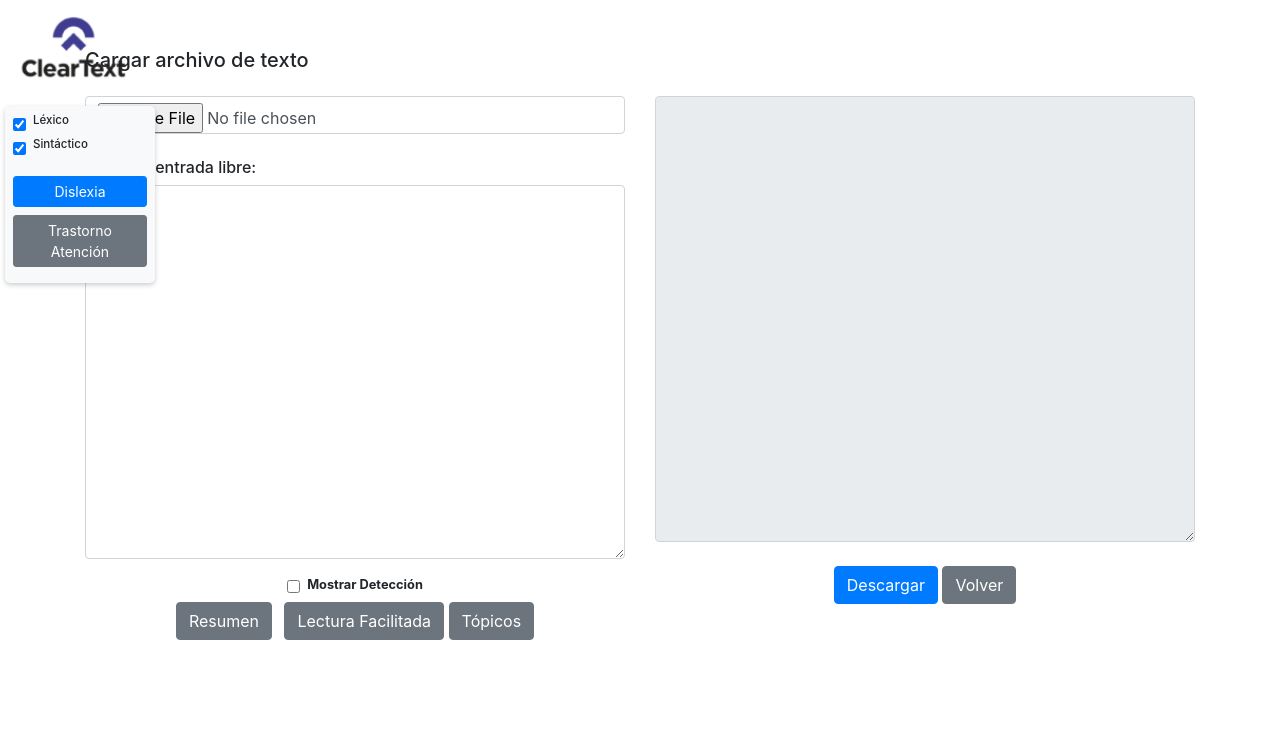
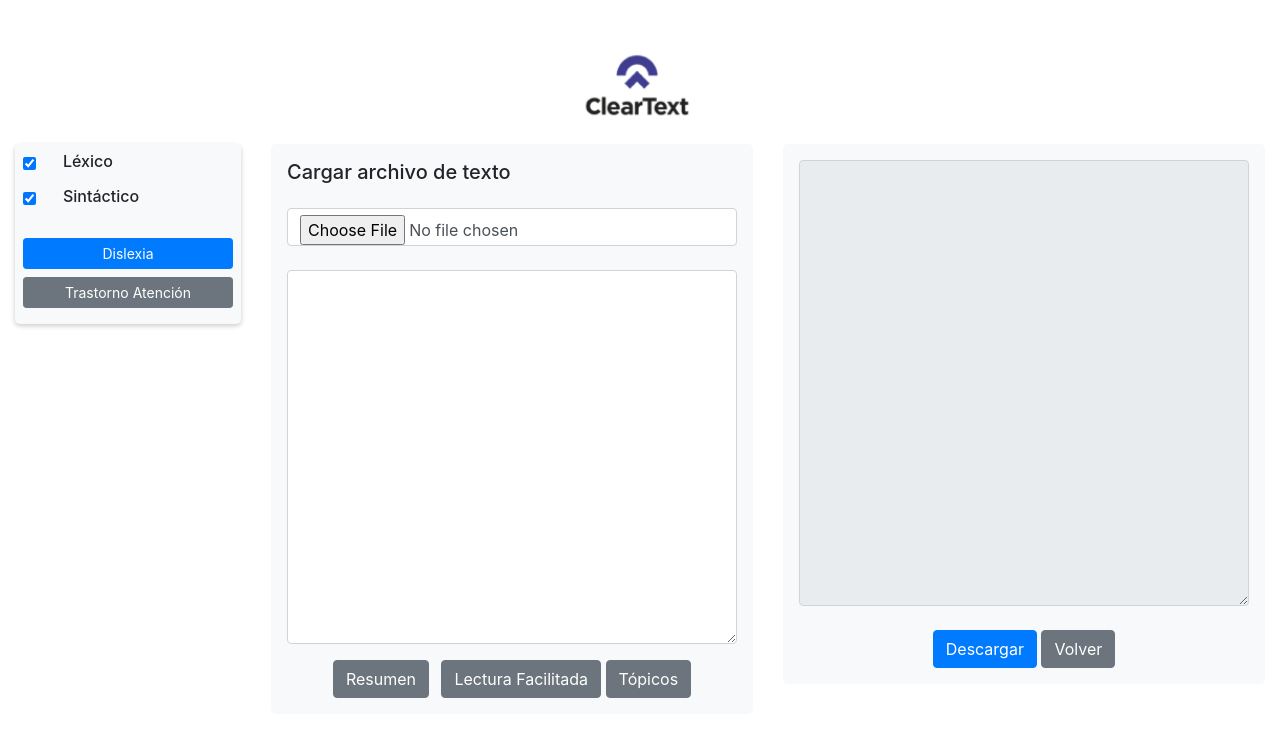
Before and after one commit to fpiqueres33/GPLSI_tools_simpletext, a Flask app: page / in a window 1280 px wide. Shown: the top 745 px of the page. Run offline with Flask 3, Linux system fonts and the light colour scheme; some libraries are stand-ins or nearby versions.

Commit message:
Nuevas funcionalidades del html

```diff
--- a/main.py
+++ b/main.py
@@ -145,7 +145,6 @@ def process_simplify(input_text, use_adverbios, use_numeros, use_romanos, use_su
     # Procesar el texto utilizando las API
     texto_transformado_lexico, glosario_lexico = api_lexico.transformar_lexico(input_text)
     texto_transformado_sintactico, glosario_sintactico = api_sintactico.transformar_sintactico(texto_transformado_lexico)
-
     # Procesar el texto final y añadir los glosarios.
     texto_final = texto_transformado_sintactico
     if glosario_lexico:
--- a/static/css/style.css
+++ b/static/css/style.css
@@ -1,71 +1,58 @@
+/* Estilos generales para la página */
+.container {
+    max-width: 100%; /* Asegura que el contenedor toma el ancho máximo */
+}
+
+/* Estilos específicos para las columnas */
+.col-md-2 {
+    flex: 0 0 20%; /* 20% del espacio disponible en pantallas medianas a grandes */
+    max-width: 20%;
+}
+
+.col-md-4 {
+    flex: 0 0 40%; /* 40% del espacio disponible en pantallas medianas a grandes */
+    max-width: 40%;
+}
+
+/* Estilo para los jumbotrones, usados en las columnas de texto y resultados */
+.jumbotron {
+    padding: 20px;
+    background-color: #f8f9fa; /* Fondo claro para destacar el área */
+    border-radius: 5px; /* Bordes redondeados para mejor estética */
+}
+
+/* Estilos para el contenedor de opciones */
 .options-container {
-        position: fixed;
-        left: 5px;
-        top: 90px;
-        width: 150px; /* Caja más pequeña */
     background-color: #f8f9fa;
-        padding: 8px; /* Padding más pequeño */
+    padding: 8px;
     border-radius: 5px;
     box-shadow: 0 2px 5px rgba(0, 0, 0, 0.2);
+    margin-bottom: 20px; /* Añade espacio debajo para evitar solapamientos */
 }
 
-    .options-container h6 {
-        margin-bottom: 10px;
-        font-size: 0.9em; /* Letra más pequeña */
-        line-height: 1.4;
+/* Estilos para los controles dentro del contenedor de opciones */
+.form-check, .form-check-label, .form-check-input {
+    padding-left: 20px;
+    margin-bottom: 8px;
+    cursor: pointer; /* Indica que el elemento es interactivo */
 }
 
-    .options-container .form-check {
-        margin-bottom: 10px;
-        font-size: 0.9em; /* Letra más pequeña */
-        line-height: 1.2;
+/* Media queries para adaptabilidad en dispositivos móviles */
+@media (max-width: 768px) {
+    .col-md-2, .col-md-4 {
+        flex: 0 0 100%;
+        max-width: 100%; /* Las columnas toman el 100% del ancho en pantallas pequeñas */
     }
 
-    .form-check {
-        margin-bottom: 8px;
-        padding-left: 20px;
+    .options-container {
+        width: 100%; /* Asegura que el contenedor de opciones ocupa todo el ancho disponible */
+        position: relative; /* Elimina posicionamiento fijo para evitar solapamientos */
+        left: 0;
+        top: 0;
+        margin-top: 10px; /* Espacio superior para separar del contenido anterior */
     }
 
-    .form-check-input {
-        margin-top: 0.3em;
-        margin-right: 0.5em;
-        cursor: pointer;
+    .jumbotron {
+        padding: 10px; /* Reduce el padding en dispositivos pequeños para aprovechar el espacio */
     }
-
-    .form-check-label {
-        cursor: pointer;
-        font-size: 0.8em; /* Letra más pequeña */
 }
-
-    .options-detail {
-        margin-left: 20px;
-        font-size: 0.7em; /* Letra aún más pequeña para detalles */
-    }
-
-    .logo {
-        position: absolute;
-        top: 10px;
-        left: 10px;
-    }
-
-    .selected-button {
-        background-color: black;
-        color: white;
-    }
-
-    div.form-check-inline:has(> input#useImpersonal) {
-    display: none;
-}
-
-    /* Se muestra detección y tópicos
-
-    #divMostrarDeteccion {
-    display: none;
-}
-
-    #botonTopicos {
-        display: none;
-    }
-
-
-     */
--- a/templates/index.html
+++ b/templates/index.html
@@ -5,40 +5,28 @@
     <title>Clear Text</title>
     <link href="https://stackpath.bootstrapcdn.com/bootstrap/4.3.1/css/bootstrap.min.css" rel="stylesheet">
     <link href="/static/css/style.css" rel="stylesheet">
-
 </head>
 <body>
 <div class="container mt-5">
-    <!-- Logo en el borde superior izquierdo -->
-    <div class="logo">
+    <form action="/" class="mb-3" enctype="multipart/form-data" method="post">
+        <div class="row">
+            <!-- Logo en el borde superior izquierdo y en todas las resoluciones-->
+            <div class="col-12 mb-3 text-center">
                 <a href="https://gplsi.dlsi.ua.es/proyectos/cleartext/">
                     <img src="/static/Logo_ClearText.png" alt="Logo" style="height: 80px;">
                 </a>
             </div>
-</div>
-<div class="container mt-5">
-    <div class="row">
-        <div class="col-md-6">
-            <h5 class="mb-4">Cargar archivo de texto</h5>
-            <form action="/" class="mb-3" enctype="multipart/form-data" method="post">
-                <div class="form-group">
-                    <input class="form-control mb-4" name="file" type="file">
-                </div>
-                <!-- Textarea para entrada de texto directa -->
-                <div class="form-group">
-                    <h6 label
-                        for="inputText">Texto de entrada libre:</h6 label>
-                    <textarea class="form-control" id="inputText" name="inputText" rows="15">{{ input_text }}</textarea>
-                </div>
-                <!-- Añadir aquí las casillas de verificación -->
-                <div class="options-container mt-3">
+
+            <!-- Columna de opciones -->
+            <div class="col-md-2 col-12">
+                <div class="options-container">
                     <!-- Grupo Léxico -->
-                    <div class="form-check" style="margin-left: 0;">
+                    <div class="form-check">
                         <input class="form-check-input" type="checkbox" id="useLexico" checked>
                         <label class="form-check-label h6" for="useLexico">Léxico</label>
                     </div>
                     <div id="optionsLexico" style="display:none">
-
+                        <!-- Opciones Léxicas Aquí -->
                         <div class="form-check form-check-inline">
                             <input class="form-check-input" type="checkbox" id="useAdverbios" name="useAdverbios"
                                    checked>
@@ -73,12 +61,14 @@
                             <label class="form-check-label" for="useAnglicismos">Anglicismos</label>
                         </div>
                         <div class="form-check form-check-inline">
-                            <input class="form-check-input" type="checkbox" id="usePalabrasLargas" name="usePalabrasLargas"
+                            <input class="form-check-input" type="checkbox" id="usePalabrasLargas"
+                                   name="usePalabrasLargas"
                                    checked>
                             <label class="form-check-label" for="usePalabrasLargas">Palabras largas</label>
                         </div>
                         <div class="form-check form-check-inline">
-                            <input class="form-check-input" type="checkbox" id="usePalabrasDificiles" name="usePalabrasDificiles"
+                            <input class="form-check-input" type="checkbox" id="usePalabrasDificiles"
+                                   name="usePalabrasDificiles"
                                    checked>
                             <label class="form-check-label" for="usePalabrasDificiles">Palabras difíciles</label>
                         </div>
@@ -89,10 +79,13 @@
                             <label class="form-check-label" for="useNominalizacion">Nominalización</label>
                         </div>
                     </div>
-                    <div class="form-check" style="margin-left: 0;">
+
+                    <div class="form-check">
                         <input class="form-check-input" type="checkbox" id="useSintactico" checked>
                         <label class="form-check-label h6" for="useSintactico">Sintáctico</label>
                     </div>
+                    <div id="optionsSintactico" style="display:none">
+                        <!-- Opciones Sintácticas Aquí -->
                         <div id="optionsSintactico" style="display:none">
                             <div class="form-check form-check-inline">
                                 <input class="form-check-input" type="checkbox" id="useComplejos" name="useComplejos"
@@ -108,47 +101,51 @@
                             </div>
                             <!-- no-process-end -->
                         </div>
+                    </div>
                     <div class="button-container mt-4 mb-2">
-                        <!-- Espaciado agregado arriba y abajo del contenedor de botones -->
-                        <button type="button" id="botonDislexia" class="btn btn-primary btn-sm mb-2 w-100">Dislexia</button>
-                        <!-- Botón más pequeño con espaciado abajo -->
-                        <button type="button" id="botonTrastorno" class="btn btn-secondary btn-sm w-100">Trastorno Atención</button>
-                        <!-- Botón más pequeño sin espaciado abajo (separación debido al botón anterior) -->
+                        <button type="button" id="botonDislexia" class="btn btn-primary btn-sm mb-2 w-100">Dislexia
+                        </button>
+                        <button type="button" id="botonTrastorno" class="btn btn-secondary btn-sm w-100">Trastorno
+                            Atención
+                        </button>
+                    </div>
                 </div>
             </div>
 
-                <!-- Checkbox para Mostrar Detección. Se oculta-->
-                    <div class="form-check mb-2 text-center" id="divMostrarDeteccion">
-                        <input class="form-check-input" type="checkbox" id="mostrarDeteccion" name="mostrarDeteccion">
-                        <label class="form-check-label" for="mostrarDeteccion">
-                            <b>Mostrar Detección</b>
-                        </label>
+            <!-- Columna de entrada de texto -->
+            <div class="col-md-4 col-12">
+                <div class="jumbotron p-3">
+                    <h5 class="mb-4">Cargar archivo de texto</h5>
+                    <div class="form-group">
+                        <input class="form-control mb-4" name="file" type="file">
+                    </div>
+                    <div class="form-group">
+                        <textarea class="form-control" id="inputText" name="inputText"
+                                  rows="15">{{ input_text }}</textarea>
+                    </div>
+                    <div class="text-center">
+                        <button class="btn btn-secondary mr-2" name="action" type="submit" value="resumen">Resumen
+                        </button>
+                        <button class="btn btn-secondary" name="action" type="submit" value="simplify">Lectura
+                            Facilitada
+                        </button>
+                        <button class="btn btn-secondary" name="action" type="submit" value="Topicos">Tópicos</button>
+                    </div>
+                </div>
             </div>
 
-                <div class="text-center">
-                    <button class="btn btn-secondary mr-2" name="action" type="submit" value="resumen"
-                            onclick="resetBorder();">Resumen
-                    </button>
-                    <button class="btn btn-secondary" name="action" type="submit" value="simplify"
-                            onclick="prepareBorderChange();">Lectura Facilitada
-                    </button>
-                    <button class="btn btn-secondary" name="action" type="submit" value="Topicos" id="botonTopicos">Tópicos
-                    </button>
-
-
-                </div>
-            </form>
-        </div>
-        <!-- Textarea para mostrar resultados en columna -->
-        <div class="col-md-6 mt-5">
-            <div class="text-center>">
+            <!-- Columna para mostrar resultados -->
+            <div class="col-md-4 col-12">
+                <div class="jumbotron p-3">
                     <textarea class="form-control" id="resultText" readonly rows="18">{{ result_text }}</textarea>
-            </div>
                     <div class="text-center mt-4">
                         <button onclick="downloadText()" class="btn btn-primary">Descargar</button>
                         <a href="/" class="btn btn-secondary">Volver</a>
                     </div>
                 </div>
+            </div>
+        </div>
+    </form>
 </div>
 
 <script src="https://code.jquery.com/jquery-3.3.1.slim.min.js"></script>
```
Also changed, not shown: static/js/scripts.js (line endings or trailing spaces). Lines whose indentation alone changed are shown as unchanged.
